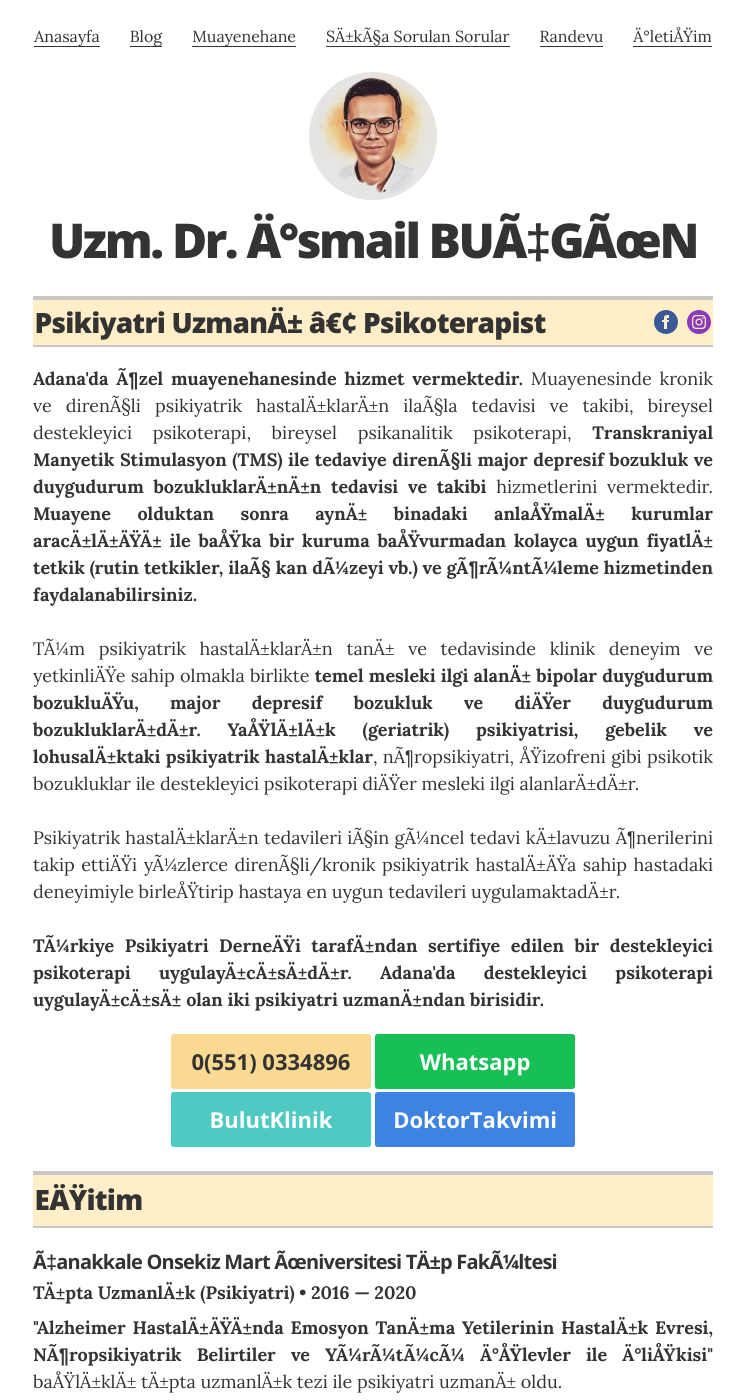
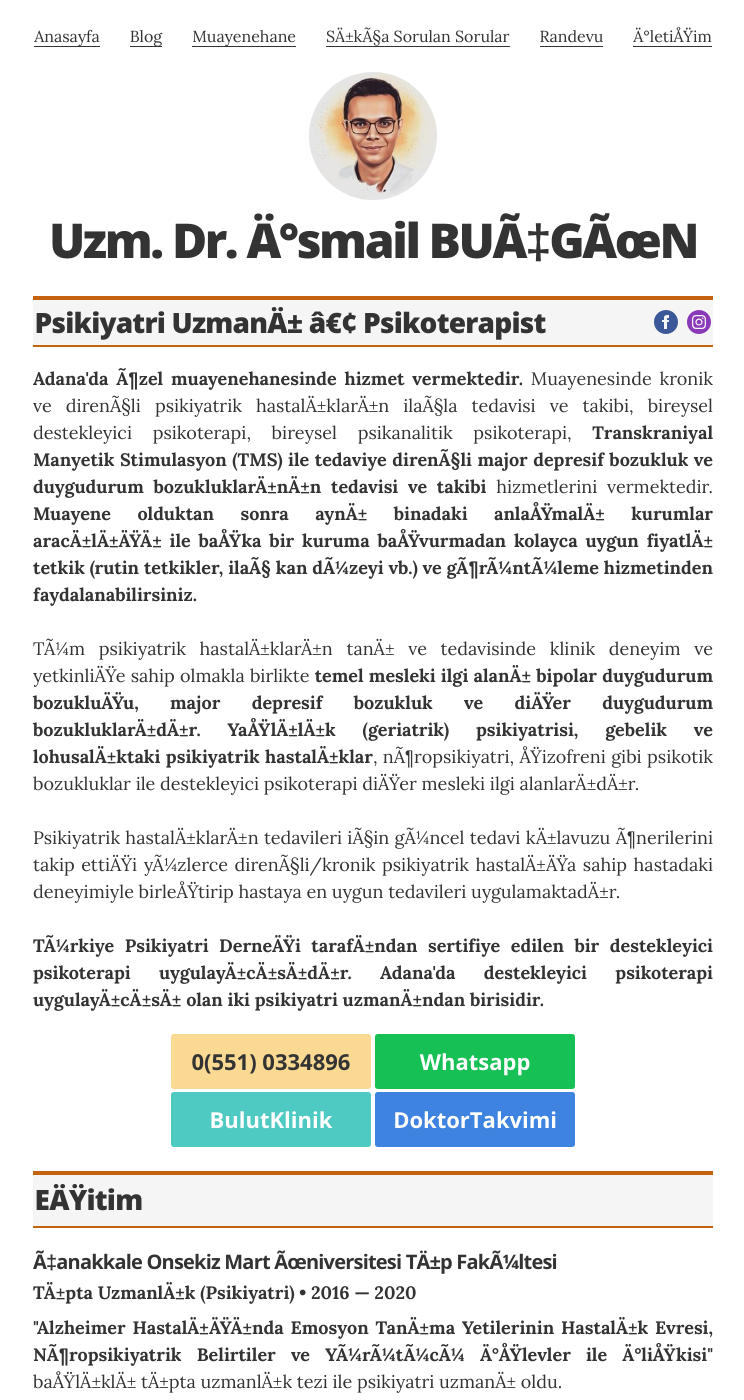
Before and after one commit to ibucgun/ibucgun.github.io, a Jekyll site: the page built from index.html, in a window 1280 px wide and 1400 px high. Shown: the whole window, without its empty margins (267-1011 px from the left). Built offline with Jekyll 4.4.1, drawn with Linux system fonts in a browser that asks for light colours.

Commit message:
Update _mixins.scss

```diff
--- a/_sass/_mixins.scss
+++ b/_sass/_mixins.scss
@@ -91,15 +91,15 @@
 // layout
 
 @mixin section_border {
-  border-top: 4px solid #c7c7c7;
-  border-bottom: 2px solid #c7c7c7;
+  border-top: 4px solid #c4620f;
+  border-bottom: 2px solid #c4620f;
   padding: .2rem .1rem .4rem;
-  background: #FFEEC7;
+  background: #F5F5F5;
 }
 
 @mixin section_border_thin {
-  border-top: 1px solid #c7c7c7;
-  border-bottom: 1px solid #c7c7c7;
+  border-top: 1px solid #c4620f;
+  border-bottom: 1px solid #c4620f;
   padding: .2rem .1rem.4rem;
-  background: #FFEEC7;
+  background: #F5F5F5;
 }
```
